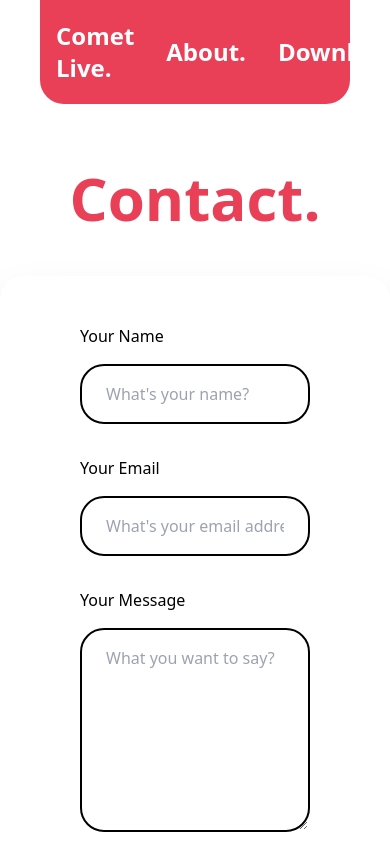
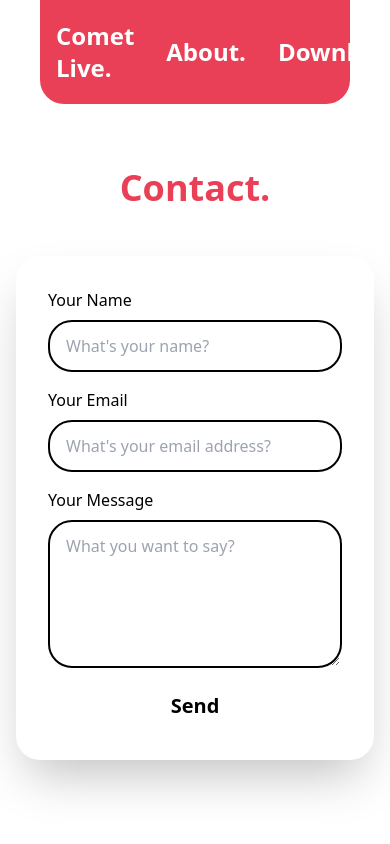
Before and after one commit to Comet-Live/CometLiveWebsite, a React (Vite) app in the folder frontend/: page /contact in a window 390 px wide. Shown: the top 844 px of the page. Built offline with nearby package versions, Linux system fonts and the light colour scheme.

Commit message:
update: small things

```diff
--- /dev/null
+++ b/frontend/src/components/MobileNavbar.jsx
@@ -0,0 +1,121 @@
+import React, { useState } from "react";
+import { motion } from "framer-motion";
+
+const MobileNavbar = () => {
+    const [isOpen, setIsOpen] = useState(false);
+
+    const toggleMenu = () => {
+        setIsOpen(!isOpen);
+    };
+
+    return (
+        <nav className="bg-primary text-white fixed w-full top-0 z-50 shadow-lg">
+            <div className="max-w-7xl mx-auto px-4 flex justify-between items-center h-16">
+                {/* Logo */}
+                <div className="text-2xl font-bold">MyLogo</div>
+
+                {/* Hamburger Menu */}
+                <div className="lg:hidden">
+                    <button
+                        onClick={toggleMenu}
+                        className="text-white focus:outline-none"
+                    >
+                        {isOpen ? (
+                            <motion.svg
+                                xmlns="http://www.w3.org/2000/svg"
+                                fill="none"
+                                viewBox="0 0 24 24"
+                                stroke="currentColor"
+                                className="h-6 w-6"
+                                initial={{ rotate: 0 }}
+                                animate={{ rotate: 90 }}
+                            >
+                                <path
+                                    strokeLinecap="round"
+                                    strokeLinejoin="round"
+                                    strokeWidth={2}
+                                    d="M6 18L18 6M6 6l12 12"
+                                />
+                            </motion.svg>
+                        ) : (
+                            <motion.svg
+                                xmlns="http://www.w3.org/2000/svg"
+                                fill="none"
+                                viewBox="0 0 24 24"
+                                stroke="currentColor"
+                                className="h-6 w-6"
+                                initial={{ rotate: 90 }}
+                                animate={{ rotate: 0 }}
+                            >
+                                <path
+                                    strokeLinecap="round"
+                                    strokeLinejoin="round"
+                                    strokeWidth={2}
+                                    d="M4 6h16M4 12h16M4 18h16"
+                                />
+                            </motion.svg>
+                        )}
+                    </button>
+                </div>
+
+                {/* Menu Items for Desktop */}
+                <div className="hidden lg:flex space-x-8">
+                    <a href="#home" className="hover:text-secondary">
+                        Home
+                    </a>
+                    <a href="#about" className="hover:text-secondary">
+                        About
+                    </a>
+                    <a href="#services" className="hover:text-secondary">
+                        Services
+                    </a>
+                    <a href="#contact" className="hover:text-secondary">
+                        Contact
+                    </a>
+                </div>
+            </div>
+
+            {/* Mobile Menu */}
+            {isOpen && (
+                <motion.div
+                    className="lg:hidden flex flex-col bg-primary text-white px-4 py-4 space-y-4"
+                    initial={{ opacity: 0, y: -20 }}
+                    animate={{ opacity: 1, y: 0 }}
+                    exit={{ opacity: 0, y: -20 }}
+                    transition={{ duration: 0.5 }}
+                >
+                    <a
+                        href="#home"
+                        className="hover:text-secondary"
+                        onClick={toggleMenu}
+                    >
+                        Home
+                    </a>
+                    <a
+                        href="#about"
+                        className="hover:text-secondary"
+                        onClick={toggleMenu}
+                    >
+                        About
+                    </a>
+                    <a
+                        href="#services"
+                        className="hover:text-secondary"
+                        onClick={toggleMenu}
+                    >
+                        Services
+                    </a>
+                    <a
+                        href="#contact"
+                        className="hover:text-secondary"
+                        onClick={toggleMenu}
+                    >
+                        Contact
+                    </a>
+                </motion.div>
+            )}
+        </nav>
+    );
+};
+
+export default MobileNavbar;
--- a/frontend/src/pages/Contact.jsx
+++ b/frontend/src/pages/Contact.jsx
@@ -63,13 +63,15 @@ const Contact = () => {
     return (
         <div className="text-black">
             <WebNavbar />
-            <div className="mt-16 text-center max-w-5xl mx-auto ">
-                <h3 className="text-6xl font-bold text-primary">Contact.</h3>
+            <div className="mt-16 text-center max-w-5xl mx-auto px-4 lg:px-0">
+                <h3 className="text-4xl lg:text-6xl font-bold text-primary">
+                    Contact.
+                </h3>
                 <motion.div
                     initial={{ opacity: 0 }}
                     animate={{ opacity: alert ? 1 : 0, y: alert ? 0 : -40 }}
                     transition={{ duration: 0.5 }}
-                    className="text-2xl font-bold mt-16 text-primary fixed top-0 left-0 right-0 mx-auto p-8 bg-white rounded-3xl shadow-2xl max-w-md z-40"
+                    className="text-xl lg:text-2xl font-bold mt-16 text-primary fixed top-0 left-0 right-0 mx-auto p-4 lg:p-8 bg-white rounded-3xl shadow-2xl max-w-md z-40"
                 >
                     Thank you. We will get back to you as soon as possible.
                 </motion.div>
@@ -77,57 +79,57 @@ const Contact = () => {
                 <form
                     ref={formRef}
                     onSubmit={handleSubmit}
-                    className="mt-12 flex flex-col gap-8 rounded-3xl bg-white shadow-2xl px-20 py-12"
+                    className="mt-12 flex flex-col gap-4 lg:gap-8 rounded-3xl bg-white shadow-2xl p-8 lg:px-20 lg:py-12"
                 >
                     <label className="flex flex-col">
-                        <span className="text-left font-medium mb-4">
+                        <span className="text-left font-medium mb-2 lg:mb-4">
                             Your Name
                         </span>
                         <motion.input
-                            whileFocus={{ scale: 1.1 }}
+                            whileFocus={{ scale: 1.05 }}
                             type="text"
                             name="name"
                             value={form.name}
                             onChange={handleChange}
                             placeholder="What's your name?"
-                            className="border-2 border-black focus:border-primary bg-tertiary py-4 px-6 placeholder:text-secondary  rounded-3xl outline-none font-medium"
+                            className="border-2 border-black focus:border-primary bg-tertiary py-3 lg:py-4 px-4 lg:px-6 placeholder:text-secondary rounded-3xl outline-none font-medium"
                         />
                     </label>
                     <label className="flex flex-col">
-                        <span className="text-left font-medium mb-4">
+                        <span className="text-left font-medium mb-2 lg:mb-4">
                             Your Email
                         </span>
                         <motion.input
-                            whileFocus={{ scale: 1.1 }}
+                            whileFocus={{ scale: 1.05 }}
                             type="email"
                             name="email"
                             value={form.email}
                             onChange={handleChange}
                             placeholder="What's your email address?"
-                            className="border-2 border-black focus:border-primary bg-tertiary py-4 px-6 placeholder:text-secondary  rounded-3xl outline-none font-medium"
+                            className="border-2 border-black focus:border-primary bg-tertiary py-3 lg:py-4 px-4 lg:px-6 placeholder:text-secondary rounded-3xl outline-none font-medium"
                         />
                     </label>
                     <label className="flex flex-col">
-                        <span className="text-left font-medium mb-4">
+                        <span className="text-left font-medium mb-2 lg:mb-4">
                             Your Message
                         </span>
-
                         <motion.textarea
-                            whileFocus={{ scale: 1.1 }}
-                            rows={7}
+                            whileFocus={{ scale: 1.05 }}
+                            rows={5}
+                            lg:rows={7}
                             name="message"
                             value={form.message}
                             onChange={handleChange}
                             placeholder="What you want to say?"
-                            className="border-2 border-black focus:border-primary bg-tertiary py-4 px-6 placeholder:text-secondary  rounded-3xl outline-none font-medium"
+                            className="border-2 border-black focus:border-primary bg-tertiary py-3 lg:py-4 px-4 lg:px-6 placeholder:text-secondary rounded-3xl outline-none font-medium"
                         />
                     </label>
 
                     <motion.button
-                        whileHover={{ scale: 1.1 }}
-                        whileTap={{ scale: 0.9 }}
+                        whileHover={{ scale: 1.05 }}
+                        whileTap={{ scale: 0.95 }}
                         type="submit"
-                        className="hover:bg-primary hover:text-white py-2 px-16 rounded-3xl mx-auto text-black hover: text-3xl font-bold"
+                        className="hover:bg-primary hover:text-white py-2 lg:py-3 px-8 lg:px-16 rounded-3xl mx-auto text-black text-xl lg:text-3xl font-bold"
                     >
                         {loading ? "Sending..." : "Send"}
                     </motion.button>
--- a/frontend/src/pages/Home.jsx
+++ b/frontend/src/pages/Home.jsx
@@ -6,22 +6,30 @@ export default function Home() {
     return (
         <>
             <div className="min-h-screen flex flex-col">
+                {/* Navbar for larger screens */}
                 <div className="hidden md:block">
                     <WebNavbar />
                 </div>
-                <div className="flex-grow flex">
-                    <div className="w-1/2 flex items-center justify-center">
+
+                {/* Responsive layout for phone model and heading */}
+                <div className="flex-grow flex flex-col md:flex-row">
+                    {/* Phone Model */}
+                    <div className="w-full md:w-1/2 flex items-center justify-center">
                         <PhoneModel />
                     </div>
-                    <div className="w-1/2 flex items-center justify-center">
-                        <h1 className="text-6xl font-bold text-primary">
+
+                    {/* Heading */}
+                    <div className="w-full md:w-1/2 flex items-center justify-center text-center p-4 md:p-0">
+                        <h1 className="text-4xl md:text-6xl font-bold text-primary">
                             Comet Live
                         </h1>
                     </div>
                 </div>
             </div>
-            <div className="mt-10 mx-16">
-                <p className="text-3xl">
+
+            {/* Description Section */}
+            <div className="mt-10 mx-6 md:mx-16">
+                <p className="text-lg md:text-3xl">
                     Are you a UT Dallas student looking to build meaningful
                     connections within your college community?
                     <br />
@@ -35,7 +43,9 @@ export default function Home() {
                     students, creating a safe and familiar environment where you
                     can scroll, match, and meet fellow Comets.
                 </p>
-                <div className="h-72"></div>
+
+                {/* Extra space at the bottom */}
+                <div className="h-36 md:h-72"></div>
             </div>
         </>
     );
```
Also changed, not shown: frontend/src/components/PhoneModel.jsx (+4 -4 lines).
